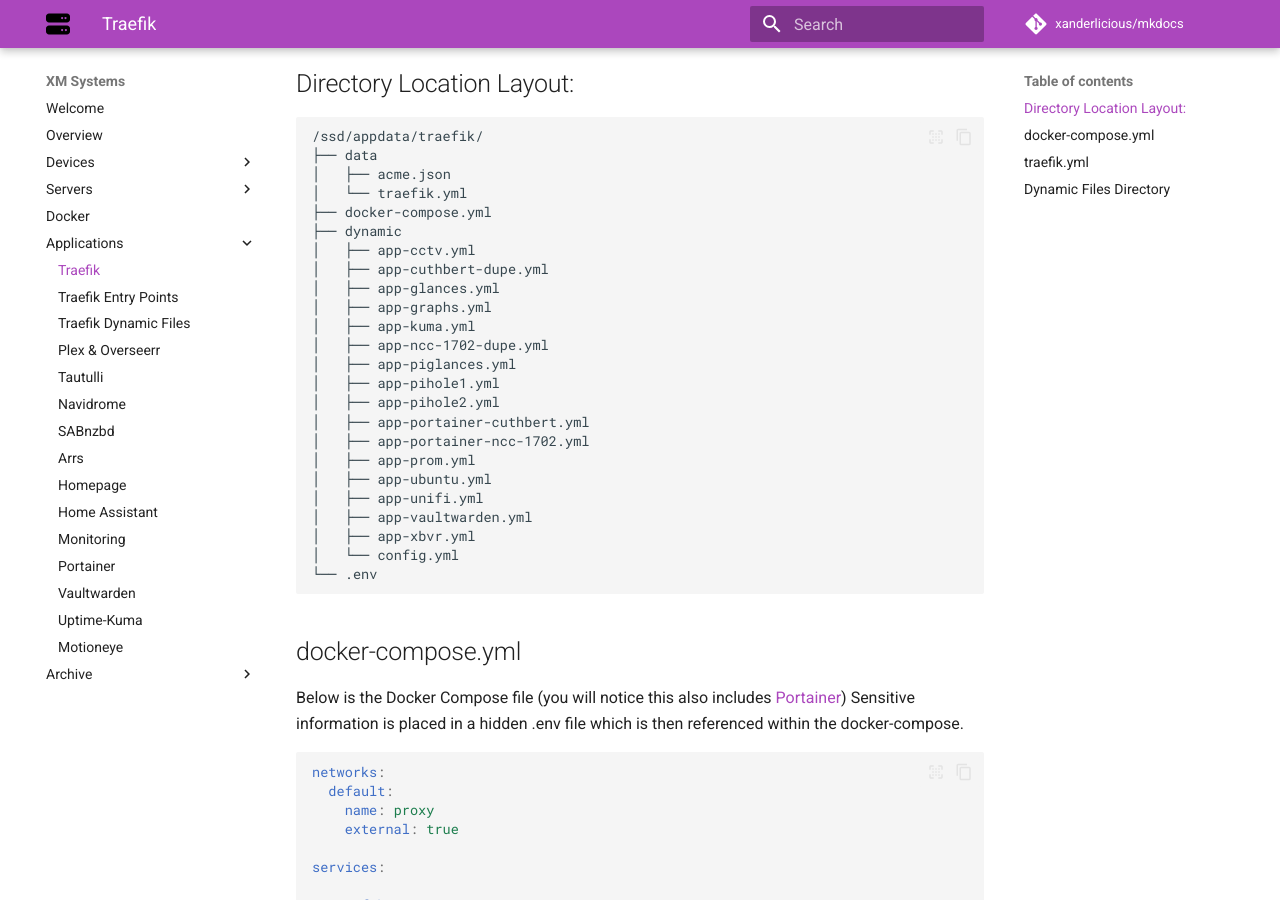
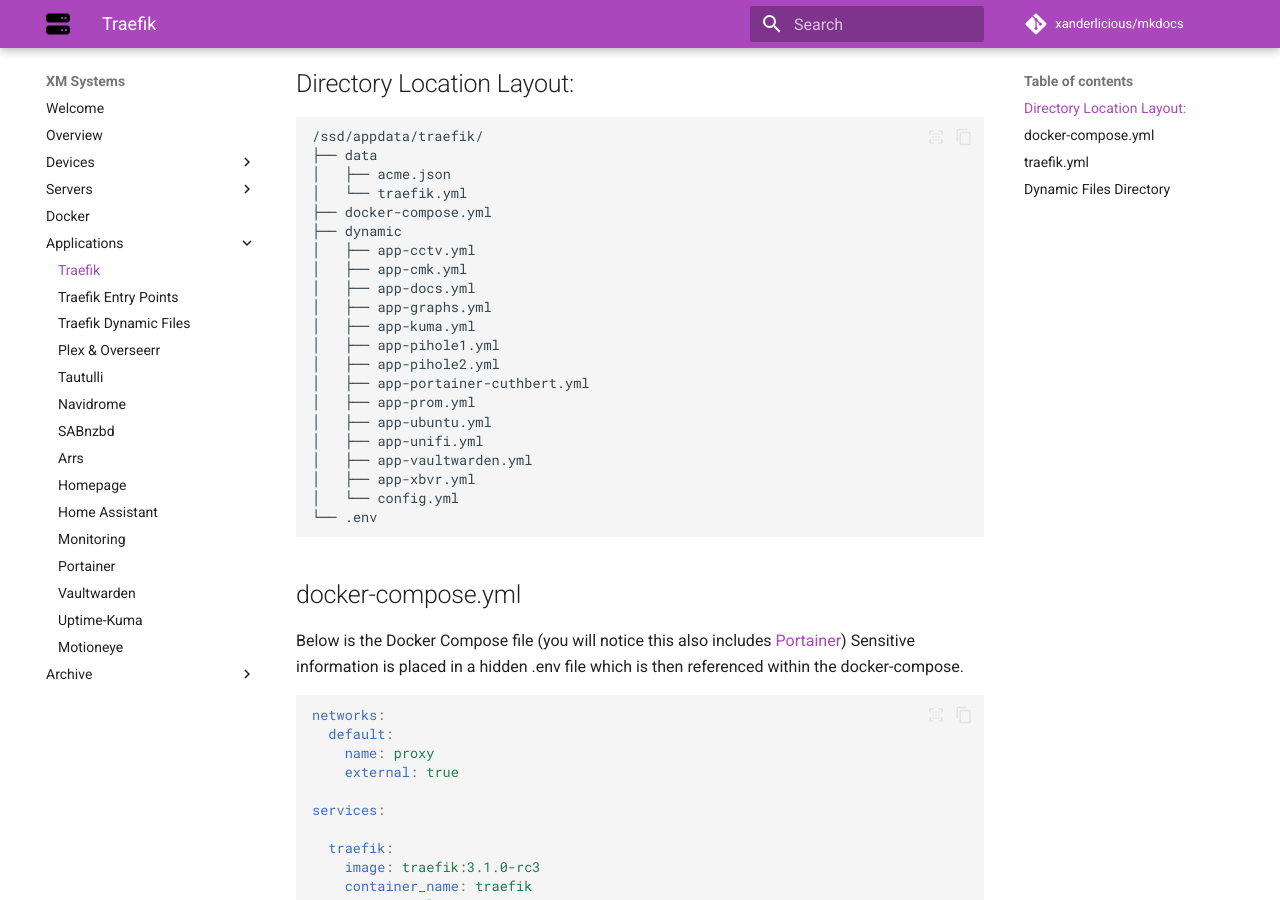
Before and after one commit to Xanderlicious/mkdocs, an MkDocs documentation site: the page built from docs/traefik.md, in a window 1280 px wide and 900 px high, scrolled down 890 px. Built offline with MkDocs 1.6.1 and Material for MkDocs 9.7.7, drawn with Linux system fonts in a browser that asks for light colours; comment, search, counter and statistics services are not loaded.

Commit message:
updated the tree directory layout for traefik

```diff
--- a/docs/traefik.md
+++ b/docs/traefik.md
@@ -22,16 +22,13 @@
 ├── docker-compose.yml
 ├── dynamic
 │   ├── app-cctv.yml
-│   ├── app-cuthbert-dupe.yml
-│   ├── app-glances.yml
+│   ├── app-cmk.yml
+│   ├── app-docs.yml
 │   ├── app-graphs.yml
 │   ├── app-kuma.yml
-│   ├── app-ncc-1702-dupe.yml
-│   ├── app-piglances.yml
 │   ├── app-pihole1.yml
 │   ├── app-pihole2.yml
 │   ├── app-portainer-cuthbert.yml
-│   ├── app-portainer-ncc-1702.yml
 │   ├── app-prom.yml
 │   ├── app-ubuntu.yml
 │   ├── app-unifi.yml
```
